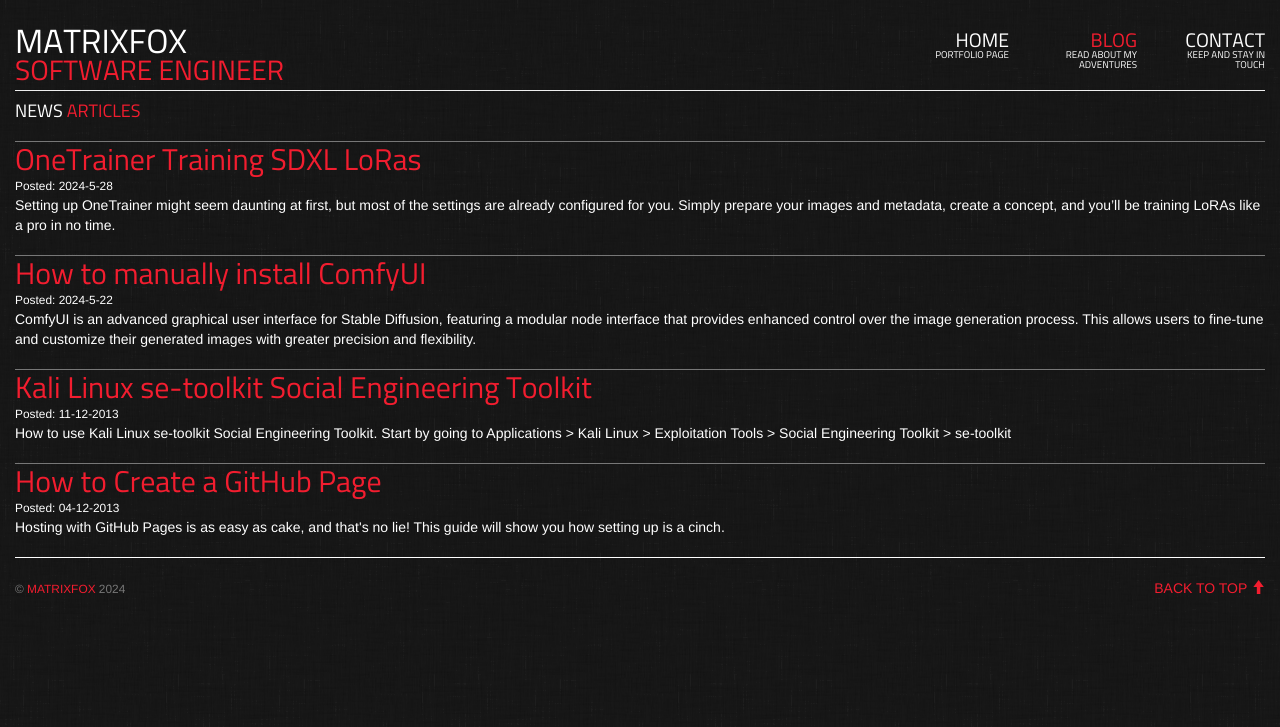
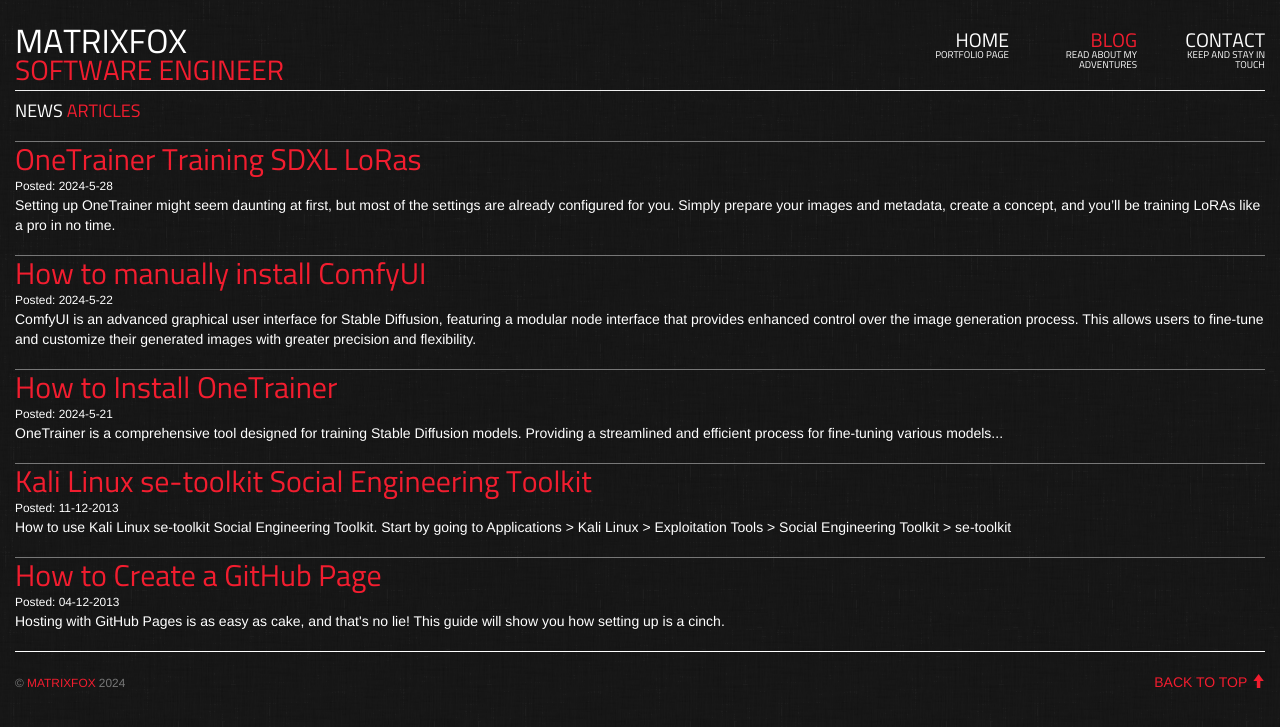
Before and after one commit to matrixfox/matrixfox.github.io, a Jekyll site: the page built from blog.html, in a window 1280 px wide. Shown: the top 727 px of the page. Built offline with Jekyll 4.4.1, drawn with Linux system fonts in a browser that asks for light colours.

Commit message:
Updated OneTrainer Install Post

```diff
--- a/_drafts/how-to-install-onetrainer.md
+++ b/_posts/2024-5-21-how-to-install-onetrainer.md
@@ -1,13 +1,13 @@
 ---
 layout: post
 title: How to Install OneTrainer
-meta: Get it right
+meta: OneTrainer is a comprehensive tool designed for training Stable Diffusion models. Providing a streamlined and efficient process for fine-tuning various models...
 posted: 2024-5-21
 category: blog
 draft: true
 ---
 
-OneTrainer is a comprehensive tool designed for training Stable Diffusion models. Providing a streamlined and efficient process for fine-tuning various versions, including Stable Diffusion 1.5, 2.0, 2.1, SDXL, Würstchen-v2, and inpainting models. To install OneTrainer from GitHub, follow these steps:
+OneTrainer is a comprehensive tool designed for training Stable Diffusion models. Providing a streamlined and efficient process for fine-tuning various models, including Stable Diffusion 1.5, 2.0, 2.1, SDXL, Würstchen-v2, and inpainting models. To install OneTrainer from GitHub, follow these steps:
 
 ## Prerequisites
 
```
